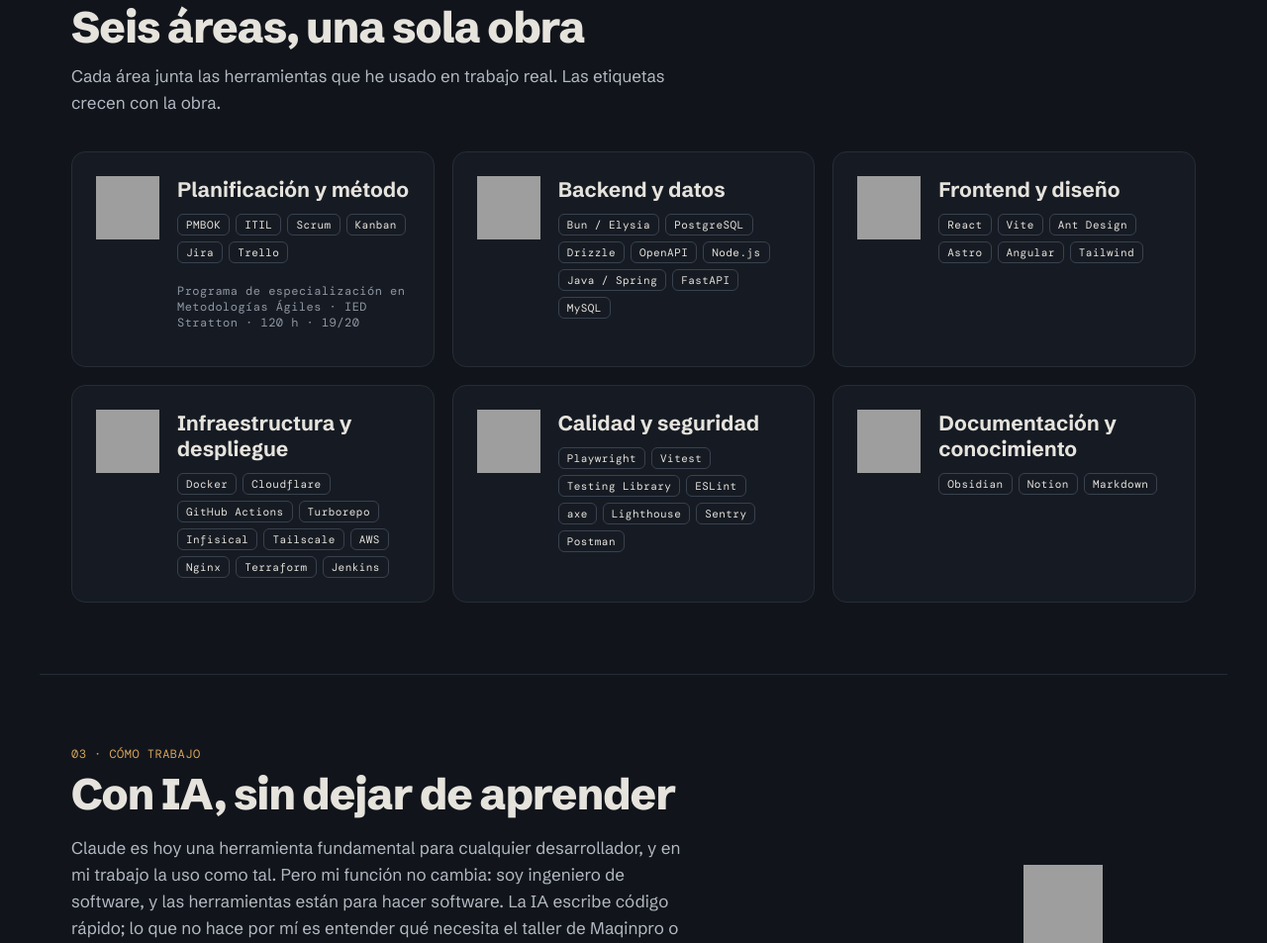
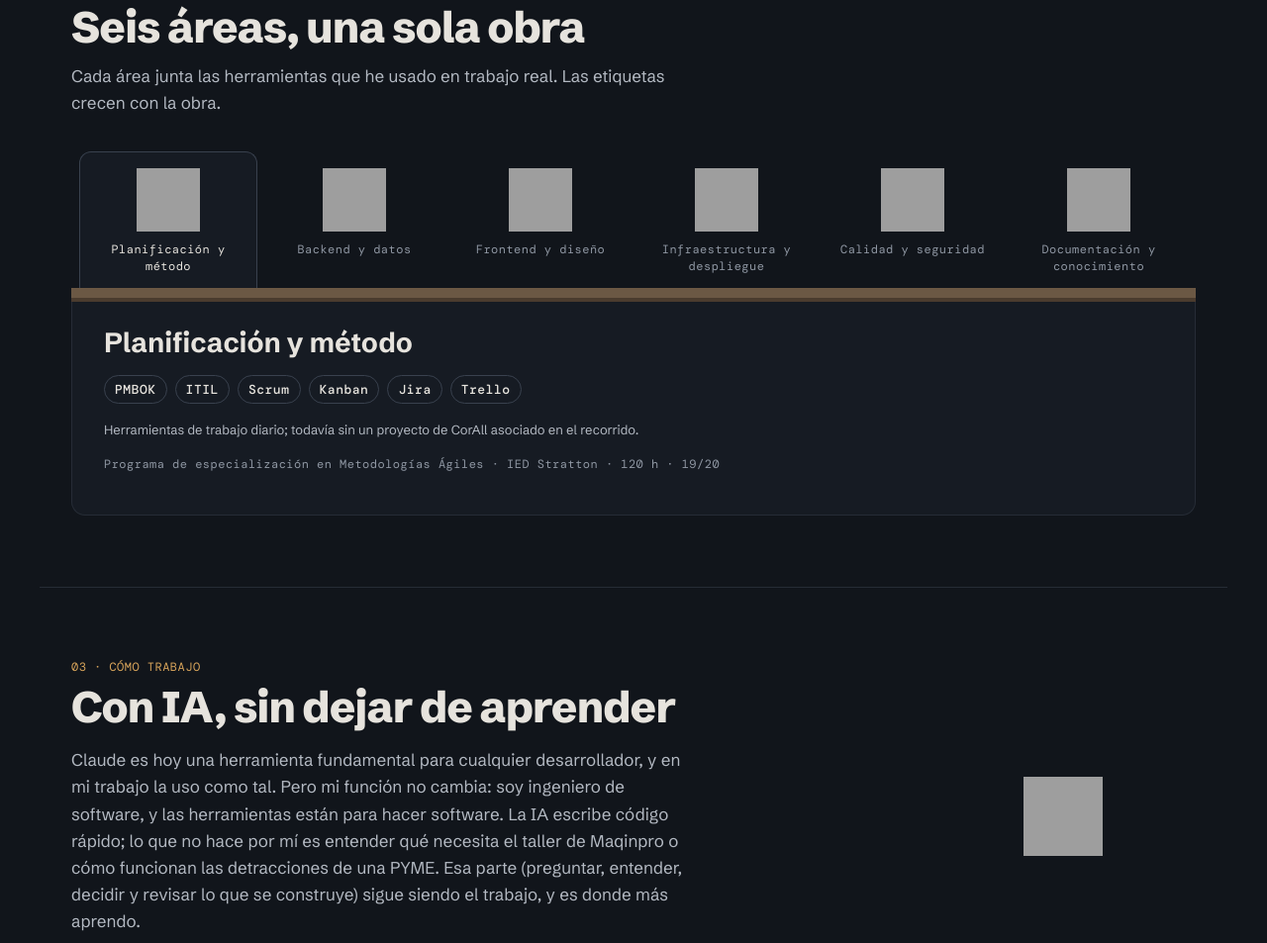
Before and after one commit to BMarin2003/portafolio-bmarin2003, an Astro site: page / in a window 1280 px wide. Shown: the part 2802-3755 px from the top of the page at 99% size. Built offline with nearby package versions, Linux system fonts and the light colour scheme; Astro itself is replaced by a stand-in of ours; grey boxes are pictures that could not be loaded; a web font is replaced by a local one.

Commit message:
feat: las áreas como mesa de trabajo

```diff
--- a/src/components/pro/Oficios.astro
+++ b/src/components/pro/Oficios.astro
@@ -1,28 +1,59 @@
 ---
 import Sprite from '../Sprite.astro';
 import { contenido, t, type Lang } from '../../i18n';
+import { proyectosDe, proyectosDelArea } from '../../lib/uso';
+import '../../styles/areas.css';
 
 interface Props { lang?: Lang }
 const { lang = 'es' } = Astro.props;
 const x = t[lang].pro;
-const { oficios } = contenido(lang);
+const { oficios, corall } = contenido(lang);
+const areas = oficios.map((o) => ({
+  ...o,
+  herramientas: o.tags.map((tag) => ({ tag, usados: proyectosDe(tag, corall) })),
+  obra: proyectosDelArea(o.tags, corall),
+}));
 ---
 <section id="oficios" class="seccion" aria-labelledby="oficios-h">
   <p class="mono kicker">{x.oficiosKicker}</p>
   <h2 id="oficios-h" class="tight">{x.oficiosH2}</h2>
   <p class="seccion-lede">{x.oficiosLede}</p>
-  <div class="grid">
-    {oficios.map((o) => (
-      <article class="panel oficio">
-        <Sprite name={o.sprite} anim="action" scale={4} class="act" />
-        <div class="oficio-body">
+  <div class="mesa">
+    <div class="taller" role="radiogroup" aria-labelledby="oficios-h">
+      {areas.map((o, i) => (
+        <>
+          <input class="tab" type="radio" name="area" id={`area-${i}`} checked={i === 0} />
+          <label for={`area-${i}`}>
+            <Sprite name={o.sprite} anim="idle" scale={4} class="reposa slow" />
+            <Sprite name={o.sprite} anim="action" scale={4} class="trabaja act" />
+            <span class="mono nombre">{o.area}</span>
+          </label>
+        </>
+      ))}
+    </div>
+    <div class="paneles">
+      {areas.map((o) => (
+        <div class="panel-area">
           <h3>{o.area}</h3>
-          <ul class="tags">
-            {o.tags.map((t) => <li class="mono">{t}</li>)}
+          <ul class="herramientas">
+            {o.herramientas.map(({ tag, usados }) => (
+              <li class="mono">
+                <span class="herr">{tag}</span>
+                {usados.length > 0 && (
+                  <>
+                    <span class="n" title={usados.join(', ')}>{usados.length}</span>
+                    <span class="sr">({usados.join(', ')})</span>
+                  </>
+                )}
+              </li>
+            ))}
           </ul>
+          {o.obra.length > 0
+            ? <p class="donde">{x.areas.enLaObra} <b>{o.obra.join(', ')}</b>. {x.areas.numero}</p>
+            : <p class="donde">{x.areas.sinProyectos}</p>}
           {o.cert && <p class="mono area">{o.cert}</p>}
         </div>
-      </article>
-    ))}
+      ))}
+    </div>
   </div>
 </section>
--- /dev/null
+++ b/src/styles/areas.css
@@ -0,0 +1,41 @@
+/* Áreas de / como mesa de trabajo. Por qué y cómo: docs/superpowers/specs/2026-11-25-areas-taller-design.md */
+
+/* pestañas: radios nativos, ocultos a la vista pero enfocables; las flechas cambian de área */
+.taller { position: relative; display: grid; grid-template-columns: repeat(6, minmax(0, 1fr)); gap: 8px; padding: 0 8px; border-bottom: 10px solid #6b5844; box-shadow: 0 4px 0 #4a3b2e; }
+.tab { position: absolute; width: 1px; height: 1px; margin: 0; opacity: 0; pointer-events: none; }
+.taller label { position: relative; display: flex; flex-direction: column; align-items: center; gap: 10px; padding: 16px 6px 14px; cursor: pointer; border: 1px solid transparent; border-bottom: 0; border-radius: 12px 12px 0 0; transition: background 0.15s; }
+.taller label:hover { background: var(--panel); }
+.nombre { max-width: 100%; font-size: 12px; line-height: 1.35; text-align: center; color: var(--muted); hyphens: auto; overflow-wrap: anywhere; }
+.tab:checked + label { background: var(--panel); border-color: var(--line-2); }
+.tab:checked + label .nombre { color: var(--text); }
+.tab:focus-visible + label { outline: 2px solid var(--accent); outline-offset: 4px; }
+
+/* el elegido trabaja, los demás reposan (sprites.css los deja quietos con movimiento reducido) */
+.taller .trabaja, .tab:checked + label .reposa { display: none; }
+.tab:checked + label .trabaja { display: inline-block; }
+
+/* paneles: solo el elegido se ve; los demás quedan fuera del árbol de accesibilidad */
+.paneles { min-height: 220px; padding: 28px 32px 32px; border: 1px solid var(--line); border-top: 0; border-radius: 0 0 14px 14px; background: var(--panel); }
+.panel-area { display: none; flex-direction: column; gap: 16px; }
+.mesa:has(#area-0:checked) .panel-area:nth-child(1),
+.mesa:has(#area-1:checked) .panel-area:nth-child(2),
+.mesa:has(#area-2:checked) .panel-area:nth-child(3),
+.mesa:has(#area-3:checked) .panel-area:nth-child(4),
+.mesa:has(#area-4:checked) .panel-area:nth-child(5),
+.mesa:has(#area-5:checked) .panel-area:nth-child(6) { display: flex; }
+.panel-area h3 { margin: 0; font-size: 28px; font-weight: 700; }
+.herramientas { margin: 0; padding: 0; list-style: none; display: flex; flex-wrap: wrap; gap: 8px; }
+.herramientas li { display: inline-flex; align-items: center; gap: 6px; padding: 5px 10px; border: 1px solid var(--line-2); border-radius: 999px; font-size: 13px; font-weight: 500; color: var(--text); }
+.herramientas .n { padding: 0 6px; border-radius: 999px; background: var(--accent); color: var(--bg); font-size: 11px; cursor: help; }
+.herramientas .sr { position: absolute; width: 1px; height: 1px; overflow: hidden; clip-path: inset(50%); white-space: nowrap; }
+.donde { margin: 0; font-size: 13px; line-height: 1.6; color: var(--text-2); max-width: 72ch; }
+.donde b { font-weight: 500; color: var(--text); }
+.panel-area .area { margin: 0; }
+
+@media (max-width: 760px) {
+  .taller { grid-template-columns: repeat(3, minmax(0, 1fr)); gap: 4px; padding: 0; }
+  .taller label { padding: 14px 2px 12px; }
+  .nombre { font-size: 11px; }
+  .paneles { padding: 22px 20px 24px; }
+  .panel-area h3 { font-size: 24px; }
+}
--- a/src/styles/global.css
+++ b/src/styles/global.css
@@ -60,15 +60,8 @@ h1 { margin: 0; font-size: clamp(40px, 9vw, 68px); line-height: 1; font-weight:
 .seccion h2 { margin: 0 0 36px; font-size: clamp(32px, 7vw, 44px); line-height: 1.1; font-weight: 800; letter-spacing: -1px; }
 .seccion-lede { margin: 0 0 36px; font-size: 17px; line-height: 1.6; color: var(--text-2); max-width: 60ch; }
 .seccion h2.tight { margin-bottom: 12px; }
-.grid { display: grid; grid-template-columns: repeat(auto-fit, minmax(min(340px, 100%), 1fr)); gap: 18px; }
 .panel { border: 1px solid var(--line); border-radius: 14px; background: var(--panel); }
 .area { font-size: 12px; color: var(--muted); }
-
-.oficio { padding: 24px; display: flex; gap: 18px; align-items: flex-start; }
-.oficio-body { display: flex; flex-direction: column; gap: 8px; min-width: 0; }
-.oficio h3 { margin: 0; font-size: 21px; font-weight: 700; }
-.tags { margin: 4px 0 0; padding: 0; list-style: none; display: flex; flex-wrap: wrap; gap: 6px; }
-.tags li { padding: 3px 8px; border: 1px solid var(--line-2); border-radius: 6px; font-size: 11px; color: var(--text); }
 
 .ia { display: flex; flex-wrap: wrap; gap: 40px; align-items: center; }
 .ia-text { flex: 1 1 520px; min-width: 0; }
```
Also changed, not shown: tests/en.test.ts (+30 -0 lines), tests/pro.test.ts (+40 -13 lines).
